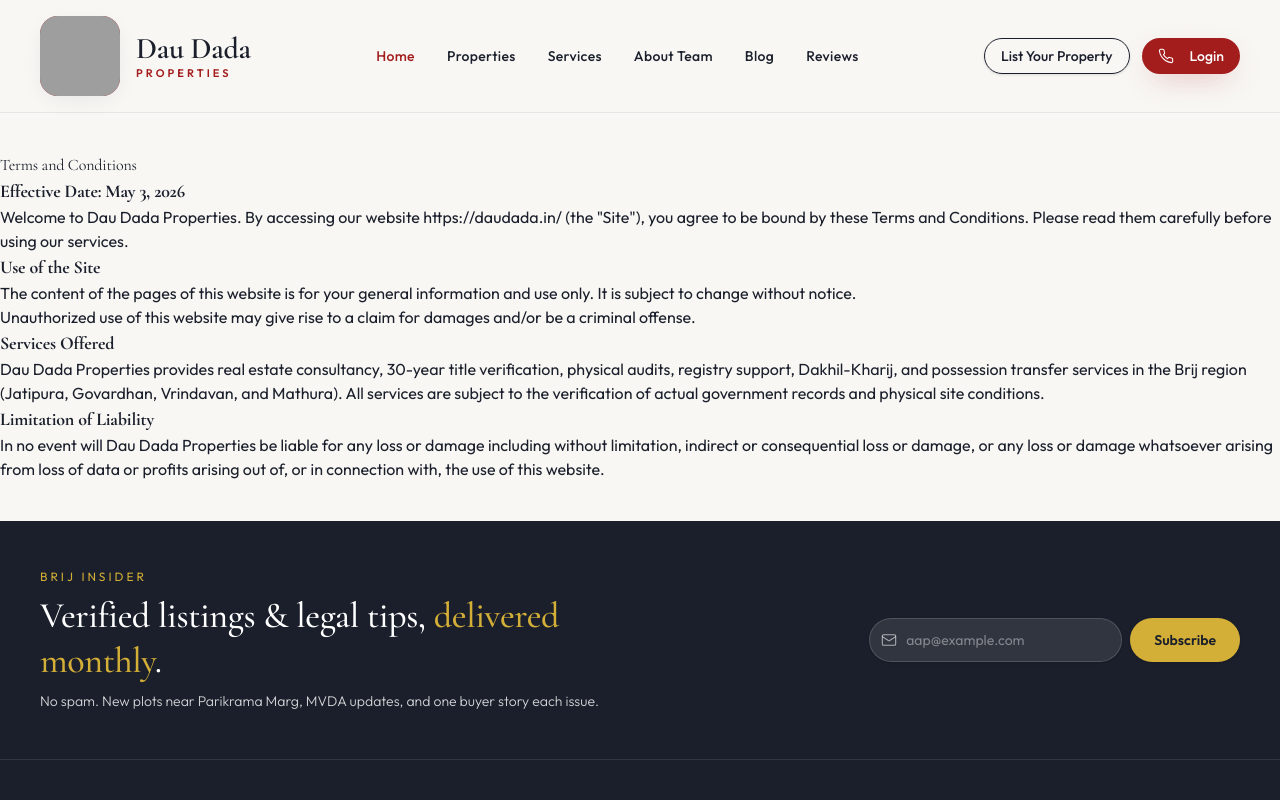
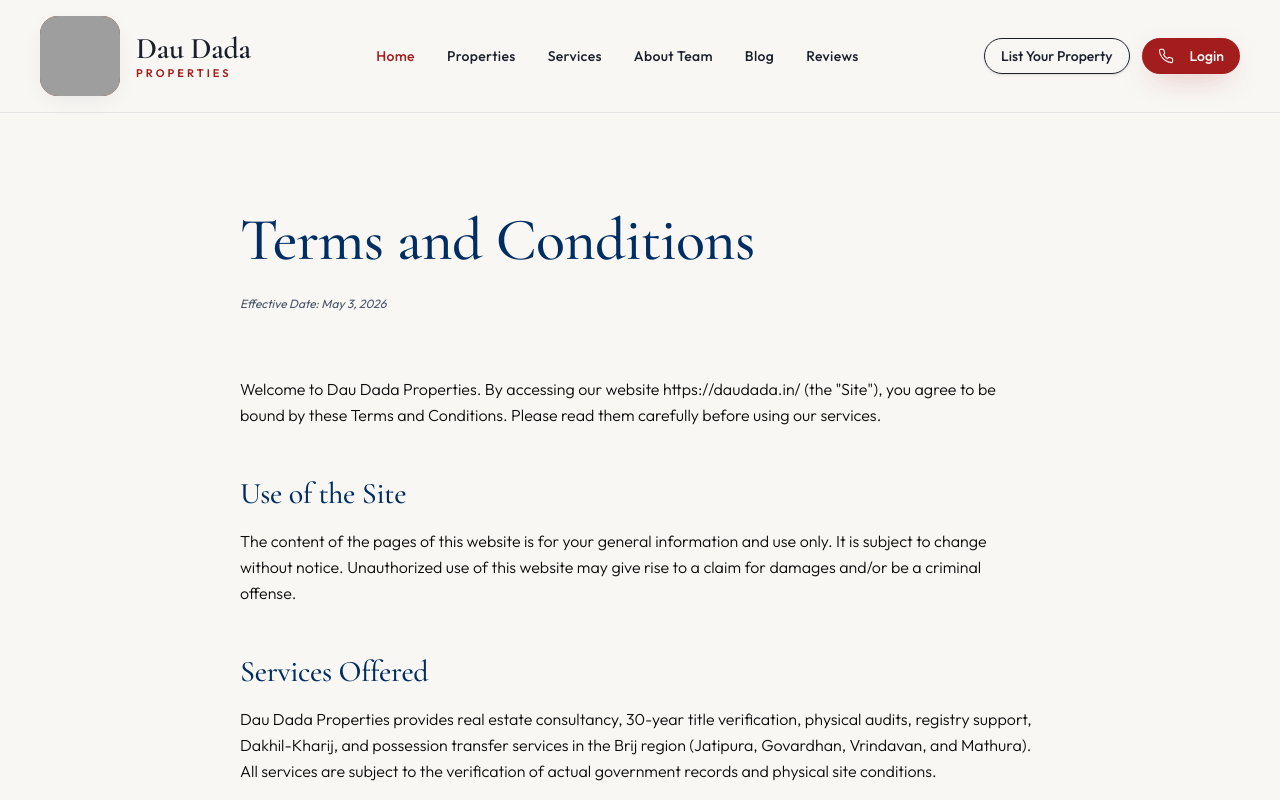
Before and after one commit to dileepskb/daudada.in, a Next.js app: page /terms-and-conditions in a window 1280 px wide. Shown: the top 800 px of the page. Built offline with nearby package versions, Linux system fonts and the light colour scheme; grey boxes are pictures that could not be loaded.

Commit message:
property add perfectly and upload also

```diff
--- a/app/(public)/terms-and-conditions/page.tsx
+++ b/app/(public)/terms-and-conditions/page.tsx
@@ -1,44 +1,151 @@
-export default function TermAndCondition() {
+export default function TermsAndCondition() {
   return (
-    <div className="py-10">
-      <div className="container">
-        <h3 className="usp-title">Terms and Conditions</h3>
-        <h3 className="font-bold text-lg">Effective Date: May 3, 2026</h3>
-        <p>
-          Welcome to Dau Dada Properties. By accessing our website
-          https://daudada.in/ (the &quot;Site&quot;), you agree to be bound by these Terms
-          and Conditions. Please read them carefully before using our services.
-        </p>
-        <h3 className="font-bold text-lg">Use of the Site</h3>
+    <main
+  className="max-w-4xl mx-auto px-6 md:px-12 py-16 md:py-24"
+  x-file-name="LegalLayout"
+  x-line-number={28}
+  x-column={6}
+  x-component="main"
+  x-id="LegalLayout_28_6"
+  x-dynamic="false"
+>
+  <div
+    className="mb-12 md:mb-16"
+    x-file-name="LegalLayout"
+    x-line-number={29}
+    x-column={8}
+    x-component="div"
+    x-id="LegalLayout_29_8"
+    x-dynamic="false"
+  >
 
-        <ul className="usp-features">
-          <li>
-            The content of the pages of this website is for your general
-            information and use only. It is subject to change without notice.
-          </li>
-          <li>
-            Unauthorized use of this website may give rise to a claim for
-            damages and/or be a criminal offense.
-          </li>
-        </ul>
-        <h3 className="font-bold text-lg">Services Offered</h3>
-        <p>
-          Dau Dada Properties provides real estate consultancy, 30-year title
-          verification, physical audits, registry support, Dakhil-Kharij, and
-          possession transfer services in the Brij region (Jatipura, Govardhan,
-          Vrindavan, and Mathura). All services are subject to the verification
-          of actual government records and physical site conditions.
-        </p>
+    <h1
+      className="font-heading text-4xl md:text-5xl lg:text-6xl font-medium text-[#002D62] leading-[1.05]"
+      x-file-name="LegalLayout"
+      x-line-number={33}
+      x-column={10}
+      x-component="h1"
+      x-id="LegalLayout_33_10"
+      x-dynamic="true"
+      x-source-type="prop"
+      x-source-var="title"
+      x-source-editable="false"
+    >
+      Terms and Conditions
+    </h1>
+    <p
+      className="text-xs text-[#4A5568] mt-6 italic"
+      x-file-name="LegalLayout"
+      x-line-number={36}
+      x-column={10}
+      x-component="p"
+      x-id="LegalLayout_36_10"
+      x-dynamic="false"
+    >
+      Effective Date: May 3, 2026
+    </p>
+  </div>
+  <article
+    className="prose-content space-y-8 text-[15px] md:text-base text-[#0A0A0A] font-light leading-relaxed"
+    x-file-name="LegalLayout"
+    x-line-number={41}
+    x-column={8}
+    x-component="article"
+    x-id="LegalLayout_41_8"
+    x-dynamic="true"
+    x-source-type="prop"
+    x-source-var="children"
+    x-source-editable="false"
+  >
+    <p
+      x-file-name="Privacy"
+      x-line-number={14}
+      x-column={6}
+      x-component="p"
+      x-id="Privacy_14_6"
+      x-dynamic="false"
+    >
+      Welcome to Dau Dada Properties. By accessing our website https://daudada.in/ (the &quot;Site&quot;), you agree to be bound by these Terms and Conditions. Please read them carefully before using our services.
+    </p>
+    <h2
+      className="font-heading text-2xl md:text-3xl font-medium text-[#002D62] mt-12 mb-4"
+      x-file-name="Privacy"
+      x-line-number={5}
+      x-column={4}
+      x-component="h2"
+      x-id="Privacy_5_4"
+      x-dynamic="true"
+      x-source-type="prop"
+      x-source-var="children"
+      x-source-editable="false"
+    >
+      Use of the Site
+    </h2>
+    <p
+      x-file-name="Privacy"
+      x-line-number={22}
+      x-column={6}
+      x-component="p"
+      x-id="Privacy_22_6"
+      x-dynamic="false"
+    >
+      The content of the pages of this website is for your general information and use only. It is subject to change without notice.
+Unauthorized use of this website may give rise to a claim for damages and/or be a criminal offense.
+    </p>
+    <h2
+      className="font-heading text-2xl md:text-3xl font-medium text-[#002D62] mt-12 mb-4"
+      x-file-name="Privacy"
+      x-line-number={5}
+      x-column={4}
+      x-component="h2"
+      x-id="Privacy_5_4"
+      x-dynamic="true"
+      x-source-type="prop"
+      x-source-var="children"
+      x-source-editable="false"
+    >
+     Services Offered
+    </h2>
+    <p
+      x-file-name="Privacy"
+      x-line-number={22}
+      x-column={6}
+      x-component="p"
+      x-id="Privacy_22_6"
+      x-dynamic="false"
+    >
 
-        <h3 className="font-bold text-lg">Limitation of Liability</h3>
-        <p>
-          In no event will Dau Dada Properties be liable for any loss or damage
-          including without limitation, indirect or consequential loss or
-          damage, or any loss or damage whatsoever arising from loss of data or
-          profits arising out of, or in connection with, the use of this
-          website.
-        </p>
-      </div>
-    </div>
+Dau Dada Properties provides real estate consultancy, 30-year title verification, physical audits, registry support, Dakhil-Kharij, and possession transfer services in the Brij region (Jatipura, Govardhan, Vrindavan, and Mathura). All services are subject to the verification of actual government records and physical site conditions.
+    </p>
+     <h2
+      className="font-heading text-2xl md:text-3xl font-medium text-[#002D62] mt-12 mb-4"
+      x-file-name="Privacy"
+      x-line-number={5}
+      x-column={4}
+      x-component="h2"
+      x-id="Privacy_5_4"
+      x-dynamic="true"
+      x-source-type="prop"
+      x-source-var="children"
+      x-source-editable="false"
+    >
+     Limitation of Liability
+    </h2>
+    <p
+      x-file-name="Privacy"
+      x-line-number={22}
+      x-column={6}
+      x-component="p"
+      x-id="Privacy_22_6"
+      x-dynamic="false"
+    >
+
+In no event will Dau Dada Properties be liable for any loss or damage including without limitation, indirect or consequential loss or damage, or any loss or damage whatsoever arising from loss of data or profits arising out of, or in connection with, the use of this website.
+    </p>
+
+  </article>
+
+</main>
+
   )
 }
```
